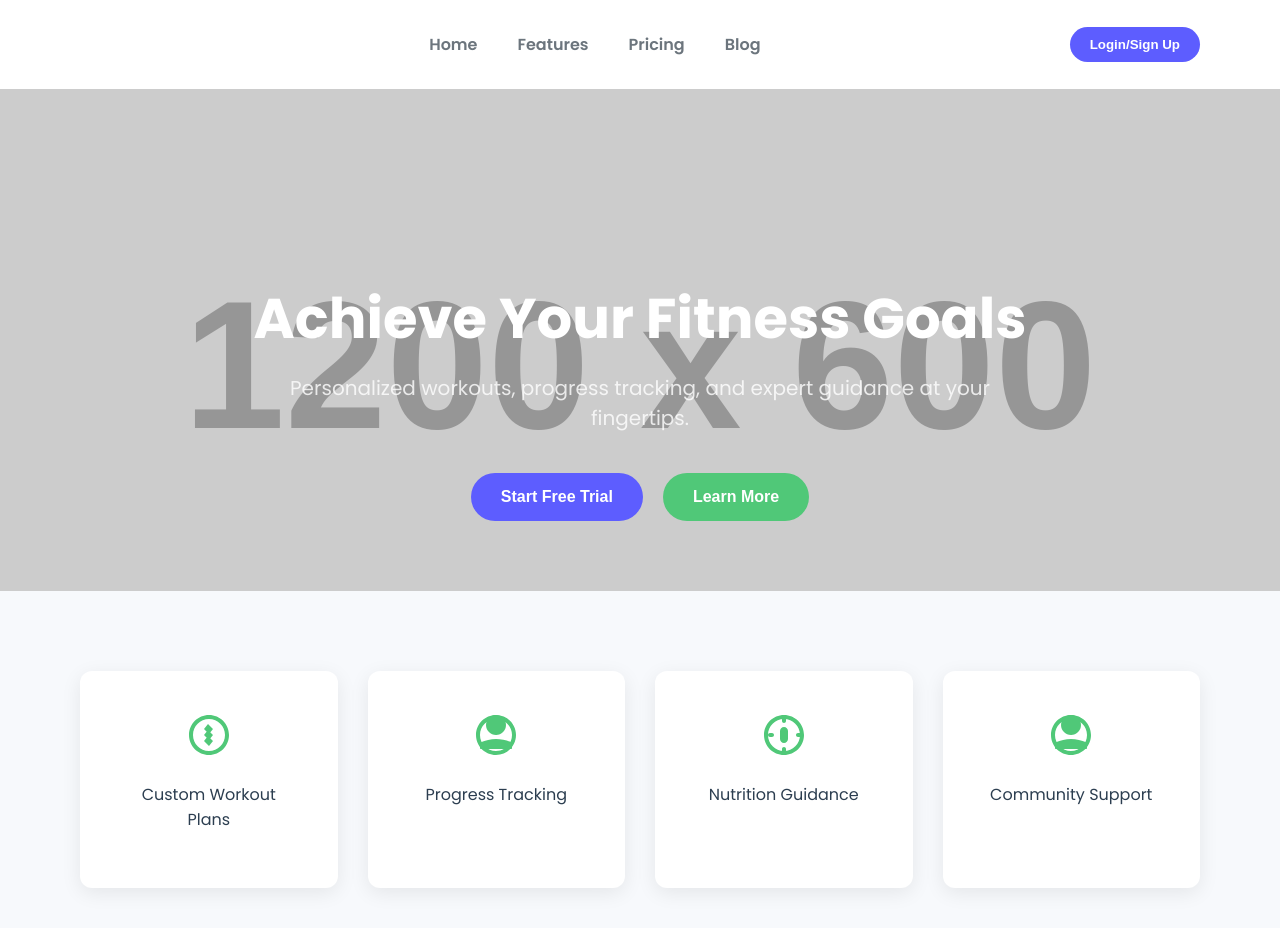
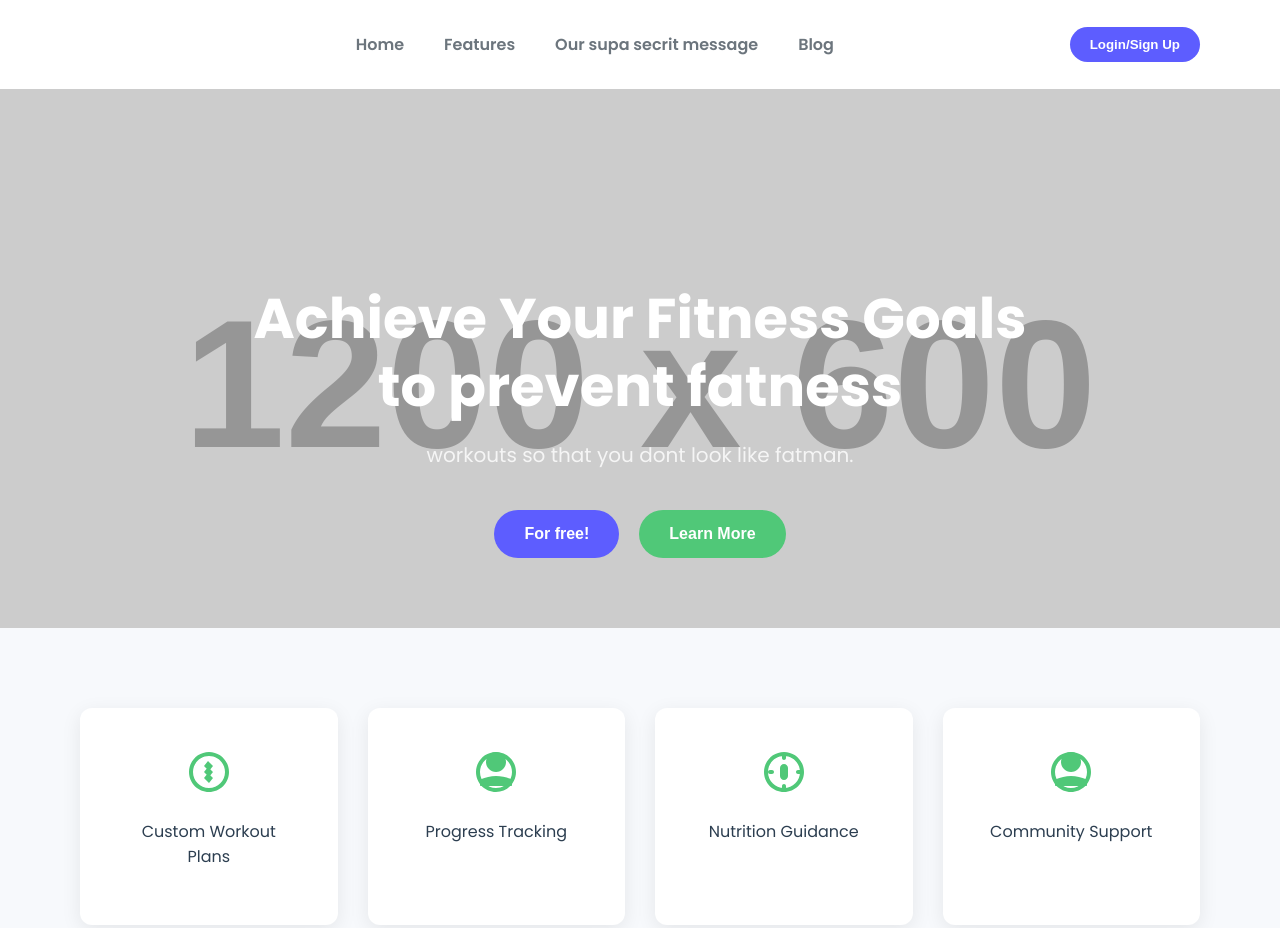
Before and after one commit to Sarang1234567891011/test1, a plain HTML site: page index.html in a window 1280 px wide. Drawn offline with Linux system fonts and the light colour scheme; placeholder pictures from the web are drawn by us.

Commit message:
Update index.html

```diff
--- a/index.html
+++ b/index.html
@@ -19,7 +19,7 @@
             <ul>
                 <li><a href="#">Home</a></li>
                 <li><a href="#">Features</a></li>
-                <li><a href="#">Pricing</a></li>
+                <li><a href="#">Our supa secrit message</a></li>
                 <li><a href="#">Blog</a></li>
             </ul>
         </nav>
@@ -29,10 +29,10 @@
     <main>
         <section class="hero-section">
             <div class="hero-content">
-                <h1>Achieve Your Fitness Goals</h1>
-                <p>Personalized workouts, progress tracking, and expert guidance at your fingertips.</p>
+                <h1>Achieve Your Fitness Goals to prevent fatness</h1>
+                <p>workouts so that you dont look like fatman.</p>
                 <div class="hero-buttons">
-                    <button class="cta-btn primary-btn" id="start-trial-btn">Start Free Trial</button>
+                    <button class="cta-btn primary-btn" id="start-trial-btn">For free!</button>
                     <button class="cta-btn secondary-btn" id="learn-more-btn">Learn More</button>
                 </div>
             </div>
```
